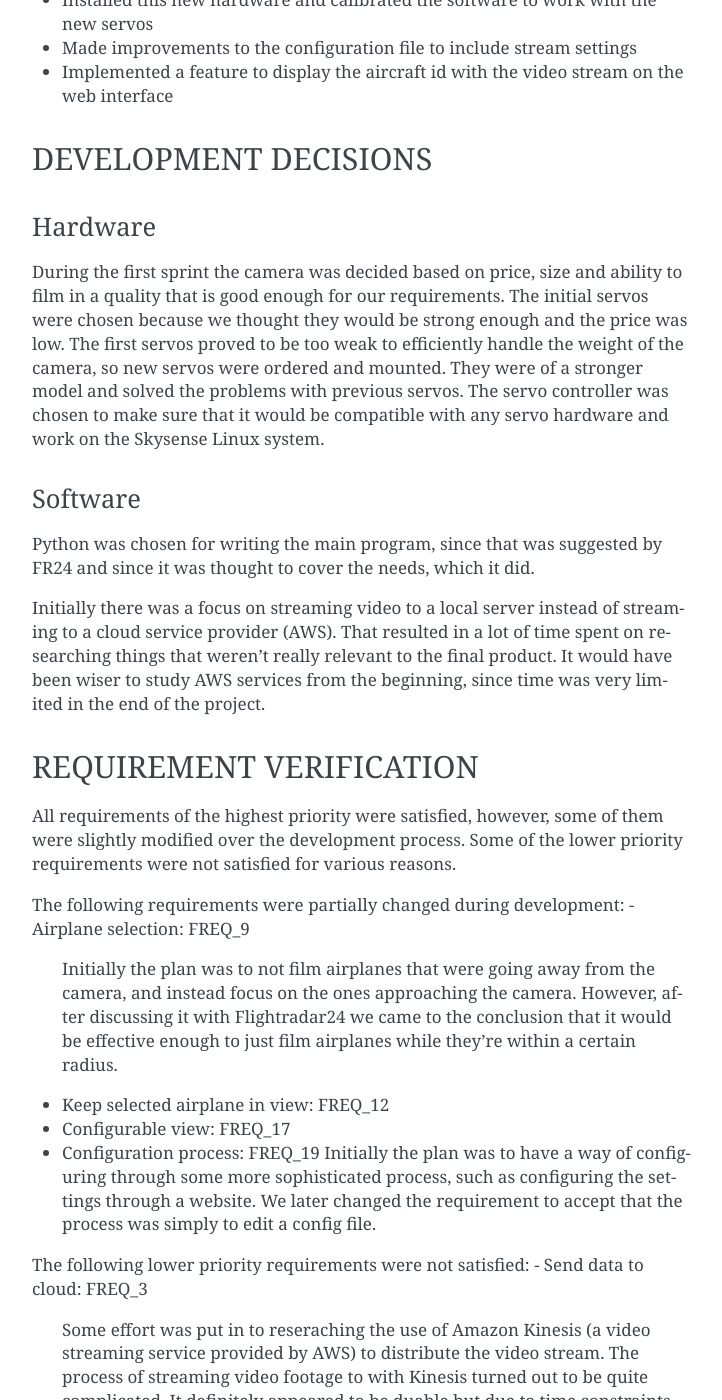
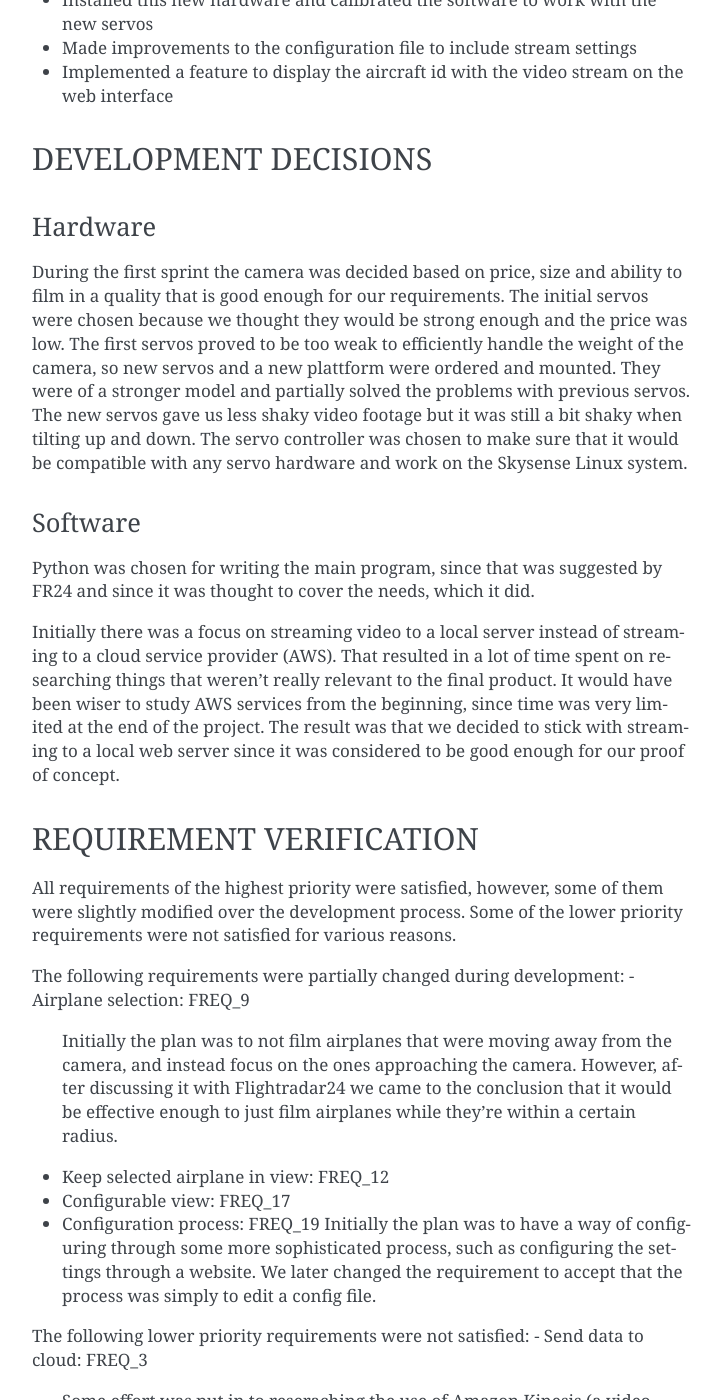
Before and after one commit to aathn/mvk18, a Sphinx documentation site: the page built from docs/source/development.rst, in a window 1280 px wide and 1400 px high, scrolled down 2934 px. Shown: the whole window, without its empty margins (388-1110 px from the left). Built offline with Sphinx 7.4.7, drawn with Linux system fonts in a browser that asks for light colours; formulas are drawn with MathJax 3; some of the changed text lies outside the part shown.

Commit message:
Add descriptions for requirements that were not satisfied

```diff
--- a/docs/source/development.rst
+++ b/docs/source/development.rst
@@ -84,8 +84,9 @@
 --------
 During the first sprint the camera was decided based on price, size and ability to film in a quality that is good enough for our requirements.
 The initial servos were chosen because we thought they would be strong enough and the price was low.
-The first servos proved to be too weak to efficiently handle the weight of the camera, so new servos were ordered and mounted.
-They were of a stronger model and solved the problems with previous servos.
+The first servos proved to be too weak to efficiently handle the weight of the camera, so new servos and a new plattform were ordered and mounted.
+They were of a stronger model and partially solved the problems with previous servos. The new servos gave us less shaky video footage but
+it was still a bit shaky when tilting up and down.
 The servo controller was chosen to make sure that it would be compatible with any servo hardware and work on the Skysense Linux system.
 
 Software
@@ -94,7 +95,9 @@
 
 Initially there was a focus on streaming video to a local server instead of streaming to a cloud service provider (AWS).
 That resulted in a lot of time spent on researching things that weren't really relevant to the final product.
-It would have been wiser to study AWS services from the beginning, since time was very limited in the end of the project.
+It would have been wiser to study AWS services from the beginning, since time was very limited at the end of the project.
+The result was that we decided to stick with streaming to a local web server since it was considered to be good enough for our proof of concept.
+
 
 #############
 REQUIREMENT VERIFICATION
@@ -105,7 +108,7 @@
 
 The following requirements were partially changed during development:
 - Airplane selection: FREQ_9
-  Initially the plan was to not film airplanes that were going away from the camera, and instead focus on the ones approaching the camera. However, after discussing it with Flightradar24 we came to the conclusion that it would be effective enough to just film airplanes while they're within a certain radius.
+  Initially the plan was to not film airplanes that were moving away from the camera, and instead focus on the ones approaching the camera. However, after discussing it with Flightradar24 we came to the conclusion that it would be effective enough to just film airplanes while they're within a certain radius.
 - Keep selected airplane in view: FREQ_12
 - Configurable view: FREQ_17
 - Configuration process: FREQ_19
@@ -116,7 +119,9 @@
   Some effort was put in to reseraching the use of Amazon Kinesis (a video streaming service provided by AWS) to distribute the video stream. The process of streaming video footage to with Kinesis turned out to be quite complicated. It definitely appeared to be duable but due to time constraints we focused on other things.
 - Store video in cloud: FREQ_4
   This requirement was dependent on the Send data to cloud-requirement.
+- Display stored video on web page: FREQ_6
+  This requirement was dependent on the Send data to cloud-requirement.
+- Filter among previous recordings: FREQ_21
+  This requirement was dependent on the Send data to cloud-requirement.
 - Avoid sun damage: FREQ_14
   We were unable to find a good way of doing this in the available time. We considered the option of reading the pixles on the screen to measure light level, but the streaming feature we used did not allow to do this easily.
-- Display stored video on web page: FREQ_6
-- Filter among previous recordings: FREQ_21
```
